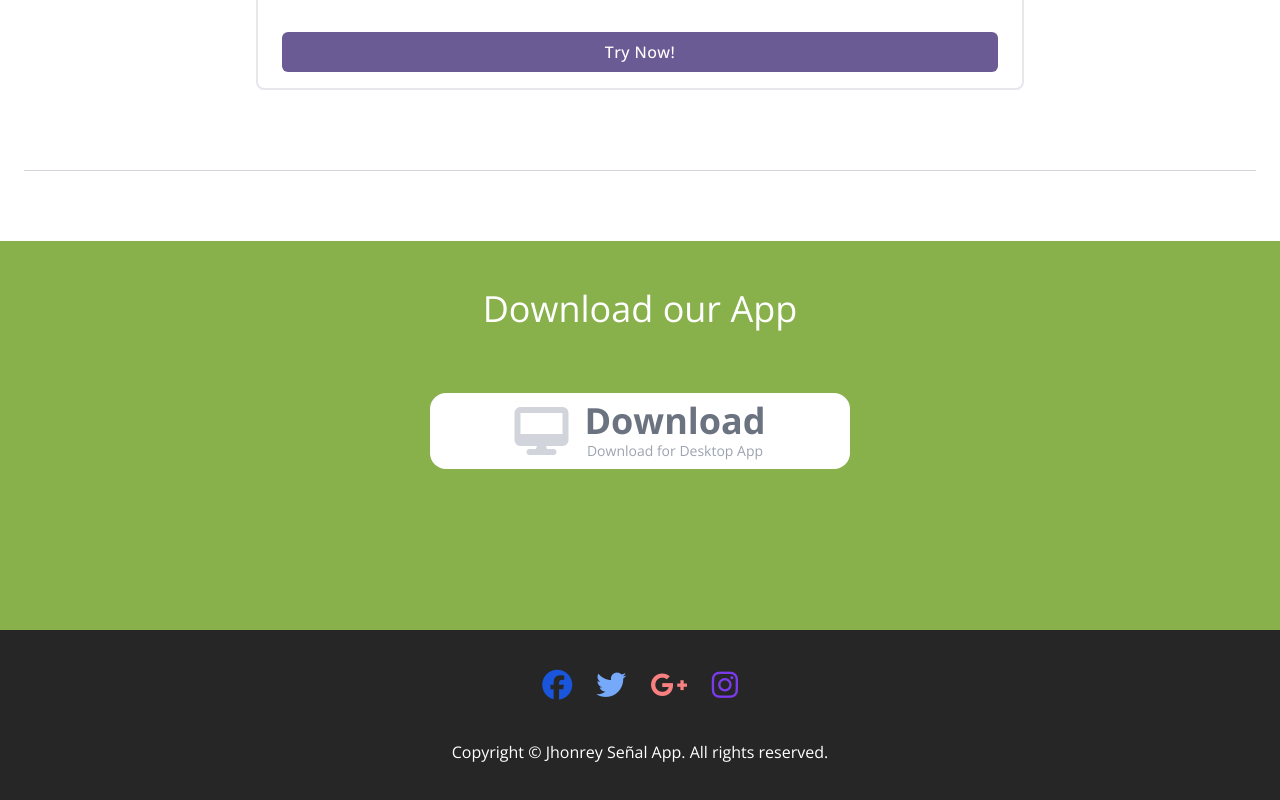
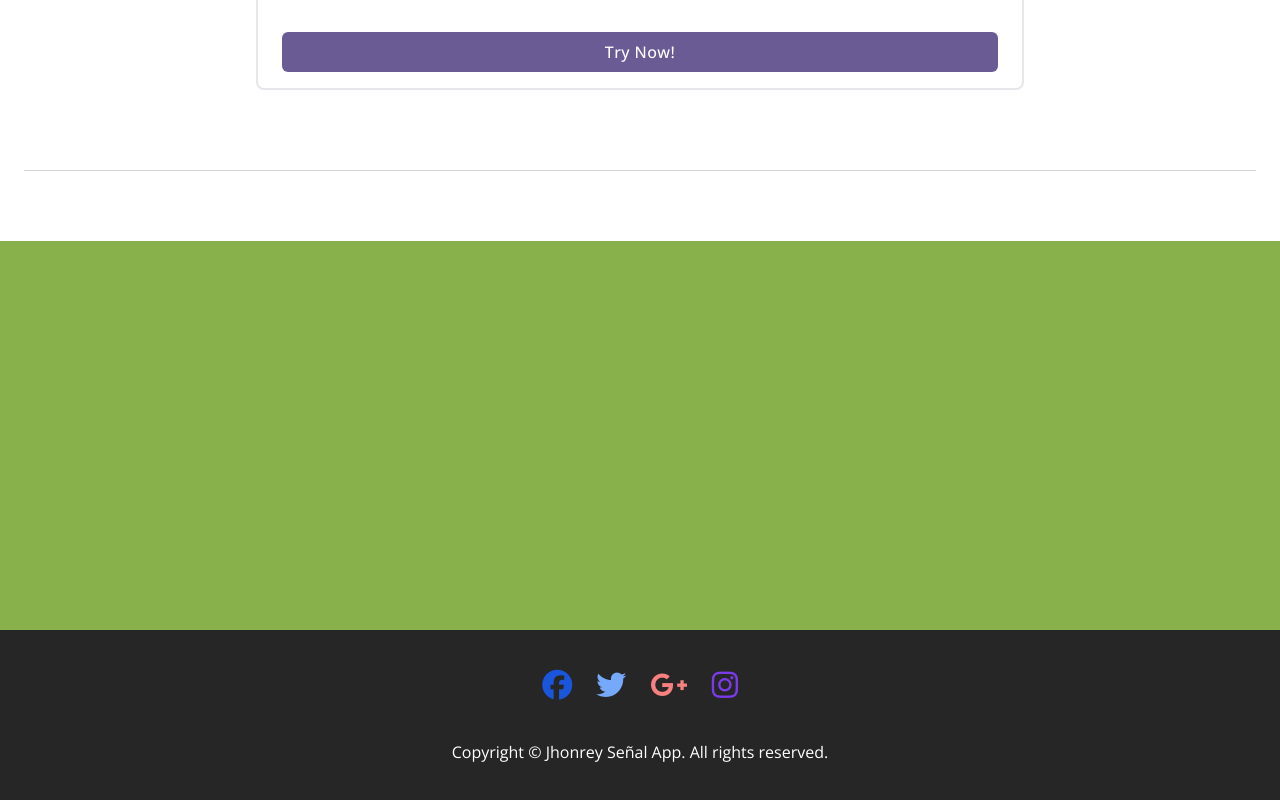
Before and after one commit to JhonreySenal/ICTILS, a website: page index.html in a window 1280 px wide. Shown: the part 3621-4421 px from the top of the page. Drawn offline with nearby package versions, Linux system fonts and the light colour scheme.

Commit message:
Removed download feature

```diff
--- a/index.html
+++ b/index.html
@@ -399,33 +399,9 @@
 <!-- DOWNLOAD SECTION -->
 <section class="bg-oliveGreen" id="download">
 <div class="container mx-auto h-[450px] md:h-[389px] px-2">
-    <div class="py-6">
-        <h1 class="text-center text-white text-4xl md:mt-6">Download our App</h1>
-    </div>
 
 
-
-
-    <div class="container mx-auto">
-
-
-     <div class="flex justify-center items-center flex-col md:flex-row gap-10">
-        <a href="EmployeeManagement.zip" download>
-            <button href="EmployeeManagement.zip"  class="bg-white   px-4 py-2 mt-10 cursor-pointer rounded-2xl w-[360px] md:w-[420px]" id="desktop">
-
-                <div class="flex items-center justify-center gap-4 ">
-                    <div>
-                        <i class="fa-solid fa-desktop text-5xl text-gray-300" ></i>
-                    </div>
-                    <div>
-                        <h2 class="text-4xl font-bold text-gray-500">Download</h2>
-                        <p class="text-gray-400 text-sm">Download for Desktop App</p>
-                    </div>
-                    </button>
-        </a>
-
-            </div>
-
+</div>
 
 
 
```
